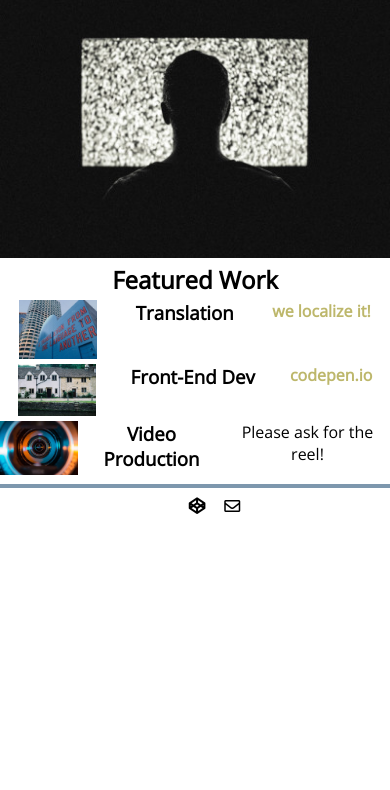
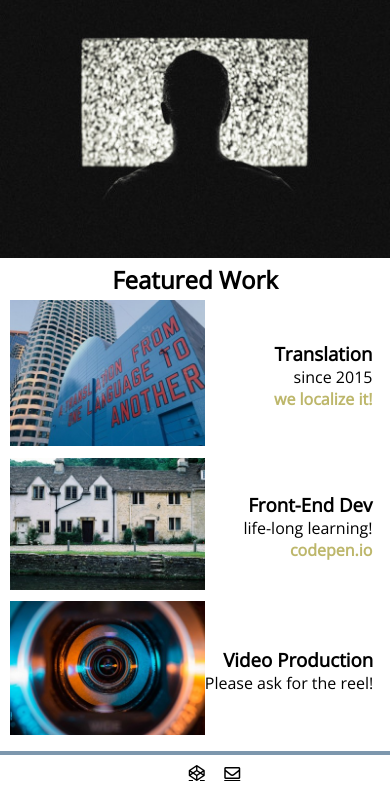
Before and after one commit to captbobo/portfolio-project, a plain HTML site: page index.html in a window 390 px wide. Shown: the part 69-859 px from the top of the page. Drawn offline with nearby package versions, Linux system fonts and the light colour scheme; a web font is replaced by a local one.

Commit message:
Align featured-work items for small screens

```diff
--- a/css/styles.css
+++ b/css/styles.css
@@ -31,6 +31,7 @@ header {
 
 header h1 {
     font-size: 3.4vw;
+
 }
 
 header h4 {
@@ -82,20 +83,19 @@ header h1,h4 {
     max-width: 100%;
     width: 100%;
     max-height: 170px;
-
-/* max-height: 20vh; */
-/*    height: 20vw;*/
 }
 
 .featured-work h3,p {
     text-align: center;
     margin: 0;
+    /* color: black; */
 }
 
-a {
+.inner-link {
     text-decoration-line: none;
     font-weight: 800;
     color: darkkhaki;
+    text-align: right;
 }
 
 footer{
@@ -126,21 +126,37 @@ footer a {
     display: flex;
     flex-flow: column nowrap;
     align-items: center;
-
+    align-content: center;
+    justify-content: space-around;
+    width: 95vw;
+    margin: auto;
   }
 
   .featured-work {
     display: flex;
-    justify-content: space-around;
+    flex-flow: column wrap;
+    align-items: space-around;
+    justify-content: center;
+    overflow: hidden;
+    width: 100%;
+    height: 20vw;
+    margin-bottom: 1.7vw;
   }
 
-  .featured-work picture {
-    flex: 0 0 20vw;
+  .featured-work img {
+    object-fit: cover;
+    width: 50vw;
+    flex: 1 1 100%;
   }
-  .featured-work img {
-    /* flex: 0 0; */
-    max-width: 100;
-    /* max-width: 40vw; */
-    /* height: inherit; */
+
+  .featured-work h3, p {
+    text-align: right;
+    padding-right: 2vw;
+    color: black;
   }
+
+  .inner-link {
+    padding-right: 2vw;
+  }
+
 }
--- a/index.html
+++ b/index.html
@@ -31,6 +31,7 @@
 </section>
   <section class="featured">
     <h2>Featured Work</h2>
+    <!-- <a class="outer-link" href="http://www.welocalizeit.com"> -->
       <div class="featured-work">
         <picture>
           <img class="translate"
@@ -40,8 +41,11 @@
             alt="language translation text on building">
         </picture>
         <h3>Translation</h3>
-    <p><a class="we-localize" href="http://www.welocalizeit.com"> we localize it!</a></p>
+        <p>since 2015</p>
+        <a class="inner-link" href="http://www.welocalizeit.com"> we localize it!</a>
       </div>
+    <!-- </a> -->
+
 
     <div class="featured-work">
       <picture>
@@ -52,7 +56,8 @@
         alt="front end of houses">
       </picture>
       <h3>Front-End Dev</h3>
-      <p><a href="https://codepen.io/cansurmeli/">codepen.io</a></p>
+      <p>life-long learning!</p>
+      <a class="inner-link" href="https://codepen.io/cansurmeli/">codepen.io</a>
     </div>
 
     <div class="featured-work">
```
Lines whose indentation alone changed are shown as unchanged.
